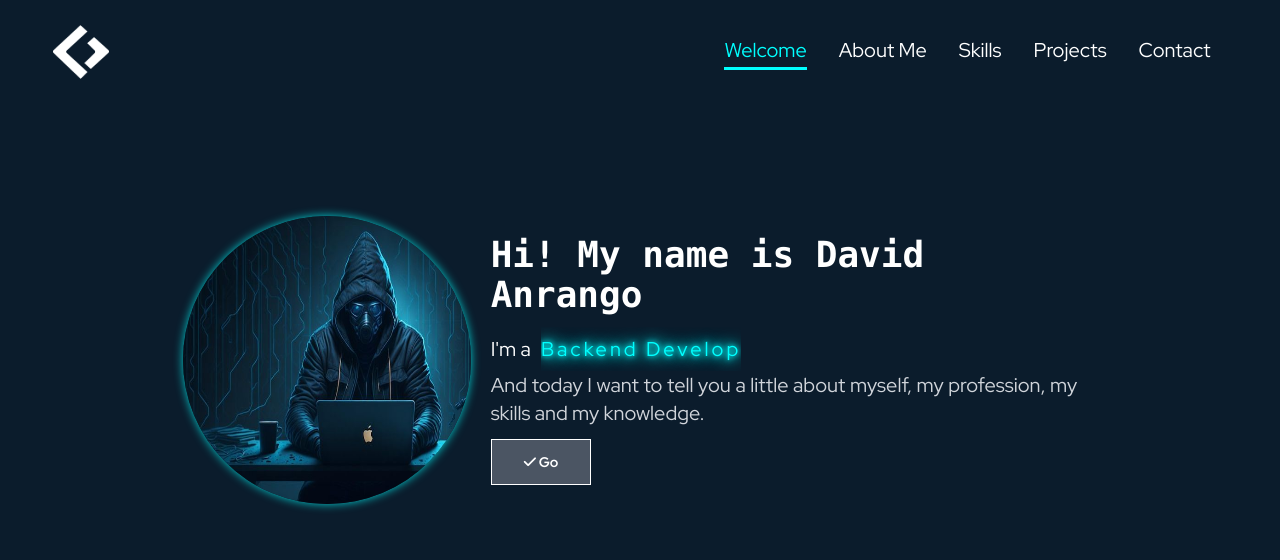
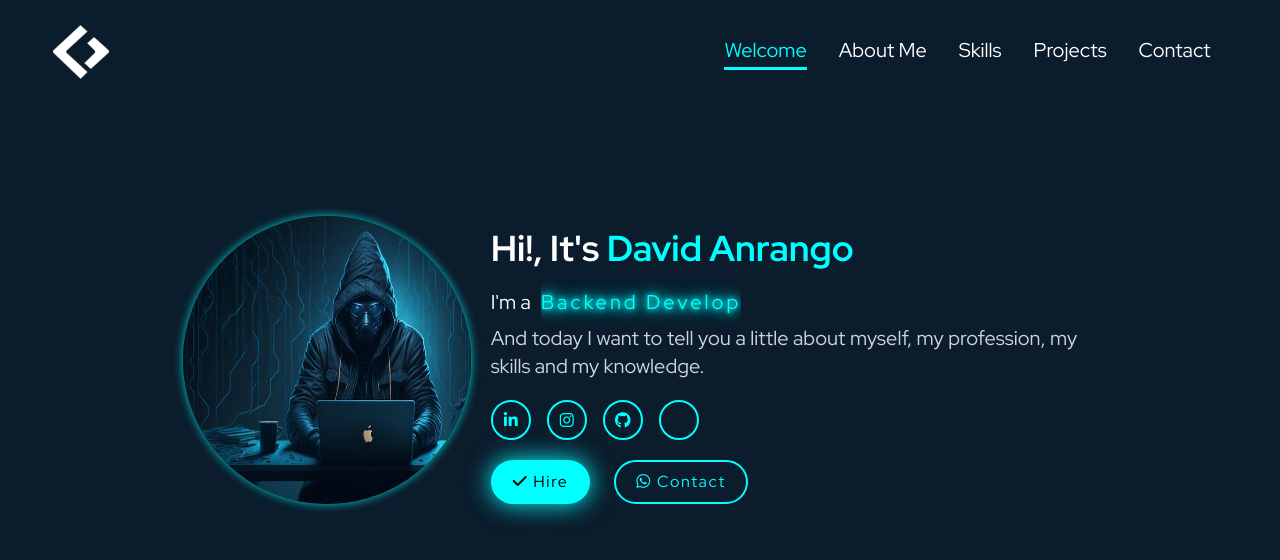
Before and after one commit to daanrango/daanrango.github.io, a React (Vite) app: page / in a window 1280 px wide. Shown: the top 560 px of the page. Built offline with nearby package versions, Linux system fonts and the light colour scheme.

Commit message:
v3.1.1: Cambios de diseño en el mensaje de bienvenida

```diff
--- a/src/components/Showcase.tsx
+++ b/src/components/Showcase.tsx
@@ -1,10 +1,11 @@
+import SocialIcons from "./SocialIcons";
 import TypingEffect from "./TypingEffect";
 
 function Showcase({ image, id }: { image: string; id: string }) {
   return (
     <section
       id={"" + id}
-      className="w-full h-max md:h-80 bg-blue-dark bg-no-repeat	bg-center bg-cover items-center block md:flex justify-center pt-10 md:py-64"
+      className="w-full h-max md:h-80 bg-blue-dark mt-4 lg:mt-0 items-center block md:flex justify-center pt-10 md:py-64"
     >
       <div>
         <img
@@ -14,20 +15,26 @@ function Showcase({ image, id }: { image: string; id: string }) {
         />
       </div>
       <div className="md:w-3/6 md:mx-5 mx-10 flex flex-col justify-center items-center md:justify-normal md:items-start">
-        <h2 className="font-mono text-xl py-3 text-center md:text-left md:text-4xl font-bold">
-          Hi! My name is David Anrango
+        <h2 className="text-xl py-3 text-center md:text-left md:text-4xl font-bold">
+          Hi!, It's <span>David Anrango</span>
         </h2>
         <TypingEffect />
         <p className="text-gray-300 text-base text-center md:text-justify md:text-xl">
           And today I want to tell you a little about myself, my profession, my
           skills and my knowledge.
         </p>
-        <a
-          href="/"
-          className="cursor-pointer text-center inline-block font-bold px-8 py-3 bg-gray-600 text-white text-sm mx-0 my-3 border border-solid border-white hover:opacity-70"
-        >
-          <i className="fa-solid fa-check"></i> Go
-        </a>
+        <SocialIcons />
+        <div className="btn-group flex flex-col md:flex-row items-center gap-6 text-base ">
+          <a className="px-5 py-2" href="mailto:davichoanrangojps17@gmail.com">
+            <i className="fa-solid fa-check"></i> Hire
+          </a>
+          <a
+            className="px-5 py-2"
+            href="https://wa.me/593998127022?text=Hola%20vengo%20de%20tu%20portafolio.%20%C2%BFQuisiera%20hablar%20contigo?"
+          >
+            <i className="fa-brands fa-whatsapp"></i> Contact
+          </a>
+        </div>
       </div>
     </section>
   );
--- /dev/null
+++ b/src/components/SocialIcons.tsx
@@ -0,0 +1,48 @@
+function SocialIcons() {
+  const socialIcons = [
+    {
+      id: 1,
+      icon: "fab fa-linkedin-in",
+      link: "https://www.linkedin.com/in/david-alberto-anrango-6b0b05233/",
+    },
+    {
+      id: 2,
+      icon: "fa-brands fa-instagram",
+      link: "https://www.instagram.com/davichoanrango/",
+    },
+    {
+      id: 3,
+      icon: "fa-brands fa-github",
+      link: "https://github.com/daanrango",
+    },
+    {
+      id: 4,
+      icon: "fa-brands fa-x-twitter",
+      link: "https://x.com/davicho_anrango",
+    },
+  ];
+
+  return (
+    <ul id="social-icons" className="flex flex-row my-5">
+      {socialIcons.map((item) => (
+        <li
+          key={item.id}
+          className={`flex justify-center items-center cursor-pointer bg-transparent border-2 border-blue-neon rounded-full w-10 h-10 text-blue-neon transition ease-in-out duration-300 ${
+            item.id === 1 ? "mr-2" : "mx-2"
+          }`}
+        >
+          <a
+            href={item.link}
+            className="w-full h-full flex justify-center items-center"
+            target="_blank"
+            rel="noopener noreferrer"
+          >
+            <i className={item.icon}></i>
+          </a>
+        </li>
+      ))}
+    </ul>
+  );
+}
+
+export default SocialIcons;
--- a/src/index.css
+++ b/src/index.css
@@ -6,7 +6,7 @@
 @tailwind utilities;
 
 html {
-  font-family: "Red Hat Display";
+  font-family: "Red Hat Display", sans-serif;
 }
 
 body {
@@ -31,6 +31,47 @@ section[id] {
 #navbar a.active {
   color: #0ff;
   border-bottom: 3px solid #0ff;
+}
+
+#welcome span {
+  color: #0ff;
+}
+
+#social-icons li:hover {
+  color: white;
+  transform: scale(1.1) translateY(-5px);
+  box-shadow: 0 0 25px #0ff;
+  background-color: #0ff;
+}
+
+.btn-group a {
+  display: inline-block;
+  background-color: #0ff;
+  box-shadow: 0 0 25px #0ff;
+  border-radius: 4rem;
+  color: black;
+  border: 2px solid transparent;
+  letter-spacing: 0.1rem;
+  transition: 0.3s ease-in-out;
+  cursor: pointer;
+}
+
+.btn-group a:hover {
+  transform: scale(1.05);
+  box-shadow: 0 0 50px #0ff;
+}
+
+.btn-group a:nth-of-type(2) {
+  background-color: #0b1c2c;
+  color: #0ff;
+  border: 2px solid #0ff;
+  box-shadow: 0 0 25px transparent;
+}
+
+.btn-group a:nth-of-type(2):hover {
+  box-shadow: 0 0 25px #0ff;
+  background-color: #0ff;
+  color: #0b1c2c;
 }
 
 #redes-sociales a.facebook:hover {
--- a/tailwind.config.js
+++ b/tailwind.config.js
@@ -6,6 +6,7 @@ export default {
       colors: {
         "blue-dark": "#0B1C2C",
         "blue-light": "#153B50",
+        "blue-neon": "#0ff",
       },
       boxShadow: {
         "circula-showcase": "0 0 10px rgba(0, 255, 255, 0.8)",
```
